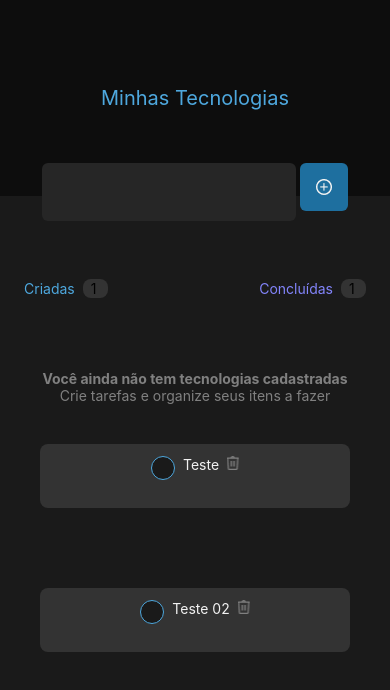
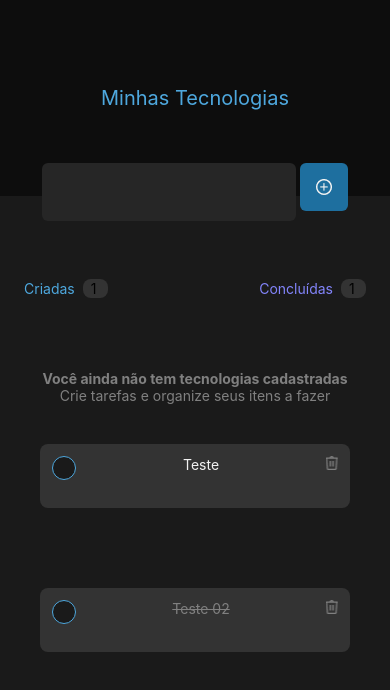
Before and after one commit to Robson-William/pdm-atividade-individual-01, a React Native app: screen / in a window 390 px wide. Shown: the top 690 px of the page. Built offline with nearby package versions, Linux system fonts and the light colour scheme.

Commit message:
Adicionando função removerTech

```diff
--- a/src/components/Tech/Tech.tsx
+++ b/src/components/Tech/Tech.tsx
@@ -1,15 +1,22 @@
 import { View, Text, Pressable, Image } from 'react-native';
 import styles from './styles';
 
-export default function Tech({tech}){
+interface Tech {
+    id: string,
+    content: string,
+    isDone: boolean,
+    handleRemove: Function
+}
+
+export default function Tech({tech, handleRemove}:Tech){
     return (
         <>
             <View style={styles.tech}>
                 <Pressable style={styles.techButtonDone}></Pressable>
-                <Text style={styles.techContent}>
+                <Text style={[styles.techContent, tech.isDone ? styles.checked : null]}>
                     {tech.content}
                 </Text>
-                <Pressable>
+                <Pressable onPress={() => handleRemove(tech.id)}>
                     <Image style={{width: 12, height: 14}} source={require('../../../assets/trash.png')} />
                 </Pressable>
             </View>
--- a/src/components/Tech/styles.ts
+++ b/src/components/Tech/styles.ts
@@ -5,7 +5,7 @@ const styles = StyleSheet.create({
     tech: {
         flexDirection: 'row',
         backgroundColor: themes.colors.gray_400,
-        justifyContent: 'center',
+        justifyContent: 'space-between',
         borderRadius: 8,
         margin: 40,
         height: 64,
@@ -21,9 +21,13 @@ const styles = StyleSheet.create({
         height: 24,
         borderRadius: 24
     },
+    checked: {
+        textDecorationLine: 'line-through',
+        color: themes.colors.gray_300
+    },
     techContent: {
         color: themes.colors.gray_100,
-        overflow: 'scroll'
+        overflow: 'hidden'
     }
 })
 
--- a/src/screens/MyTech/MyTech.tsx
+++ b/src/screens/MyTech/MyTech.tsx
@@ -9,17 +9,23 @@ import Input from "../../components/Input/Input";
 import Tech from "../../components/Tech/Tech";
 
 const mockList = [
-    {id: '1', content: 'Teste'},
-    {id: '2', content: 'Teste 02'}
+    {id: uuidv4(), content: 'Teste', isDone: false},
+    {id: uuidv4(), content: 'Teste 02', isDone: true}
 ];
 
 export default function MyTech(){
     const [list, setList] = useState(mockList);
 
     function addTech(tech:string){
-        const newList = list.concat({id: uuidv4(), content: tech});
+        const newList = list.concat({id: uuidv4(), content: tech, isDone: false});
 
         setList(newList)
+    }
+
+    function removeTech(id){
+        const newList = list.filter((tech) => tech.id !== id);
+
+        setList(newList);
     }
 
     return (
@@ -50,7 +56,7 @@ export default function MyTech(){
 
                 <FlatList
                     data={list}
-                    renderItem={({item}) => <Tech tech={item}/>}
+                    renderItem={({item}) => <Tech tech={item} handleRemove={removeTech} />}
                     keyExtractor={item => item.id}
                 />
             </View>
```
Also changed, not shown: package.json (+4 -3 lines), 1 other file (tests, documents, lock files or other folders).
